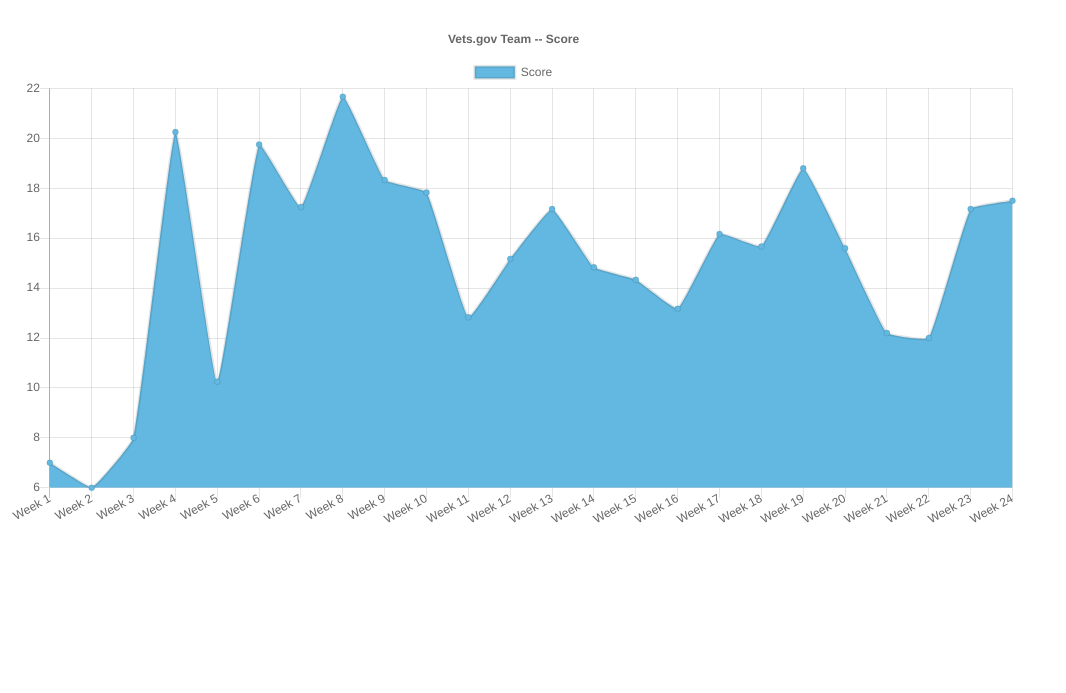
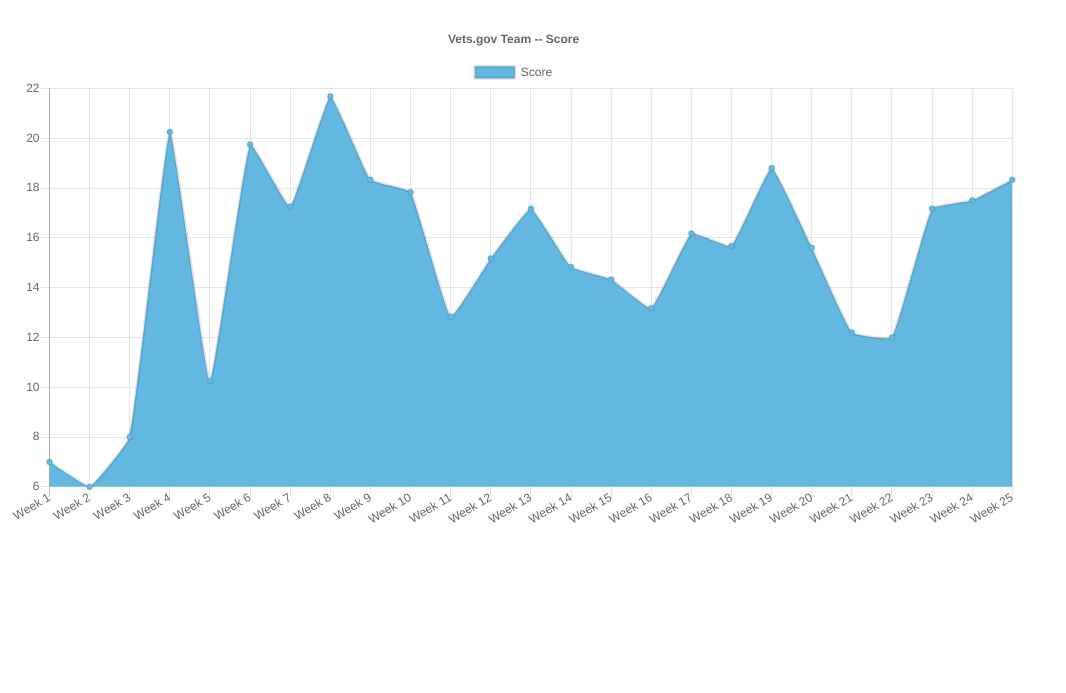
Before and after one commit to dhall/scoreboard, a plain HTML site: page index.html in a window 1280 px wide. Shown: the part 107-800 px from the top of the page, without its empty margins (0-1066 px from the left). Drawn offline with nearby package versions, Linux system fonts and the light colour scheme.

Commit message:
Add week 25 (#6)

```diff
--- a/index.html
+++ b/index.html
@@ -33,10 +33,10 @@
 			labels: ['Week 1', 'Week 2', 'Week 3', 'Week 4', 'Week 5', 'Week 6', 'Week 7',
                'Week 8', 'Week 9', 'Week 10', 'Week 11', 'Week 12', 'Week 13', 'Week 14',
                'Week 15', 'Week 16', 'Week 17', 'Week 18', 'Week 19', 'Week 20', 'Week 21',
-							 'Week 22', 'Week 23', 'Week 24'],
+							 'Week 22', 'Week 23', 'Week 24', 'Week 25'],
 			datasets: [{
 				data: [7,6,8,20.25,10.25,19.75,17.25,21.67,18.33,17.83,12.83,15.17,17.17,14.83,14.33,
-							 13.17,16.17,15.67,18.8,15.6,12.2,12,17.17,17.5],
+							 13.17,16.17,15.67,18.8,15.6,12.2,12,17.17,17.5,18.33],
 				lineTension: 0.1,
 				backgroundColor: '#62b8e0',
 				label: 'Score'
```
